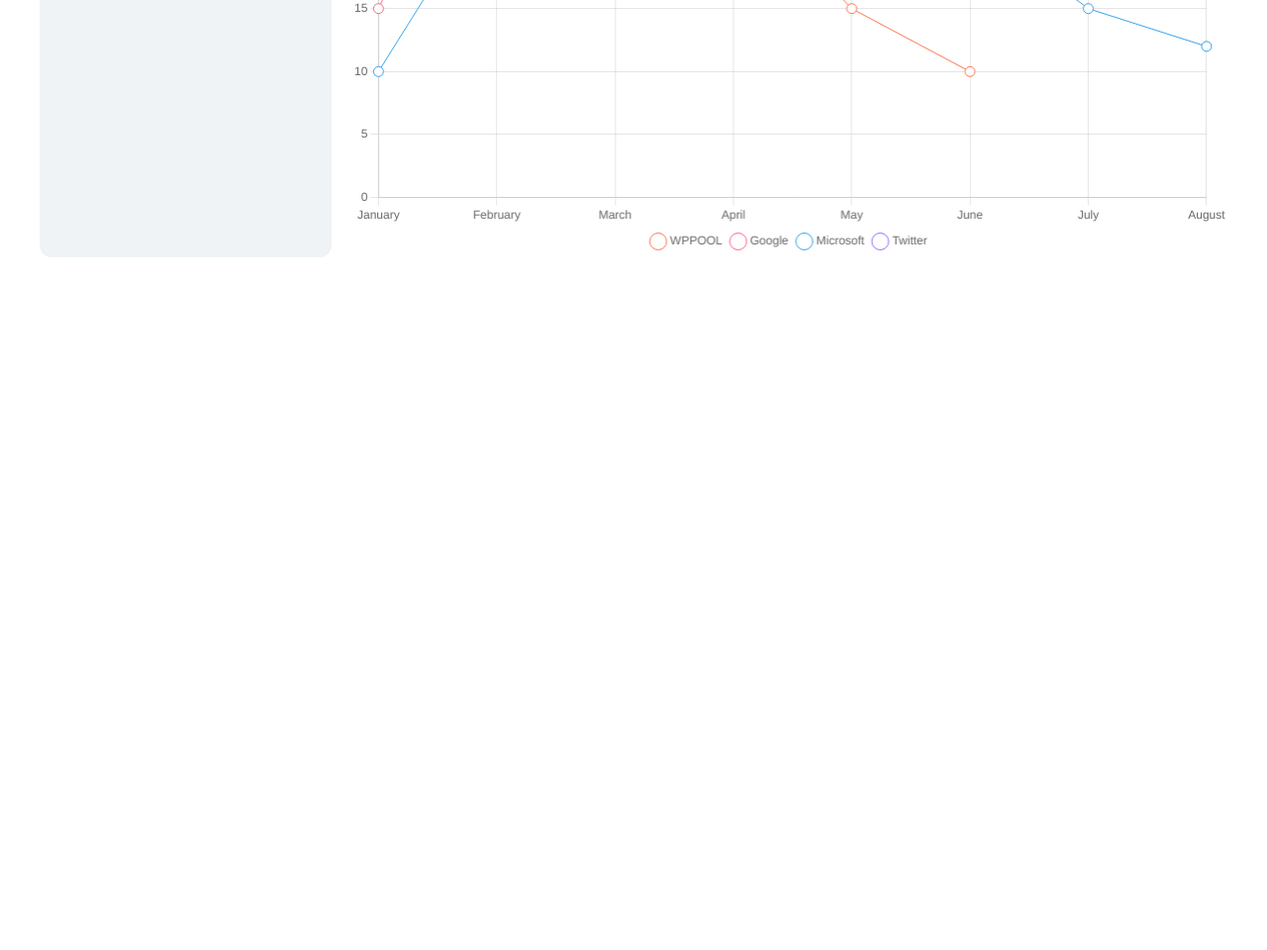
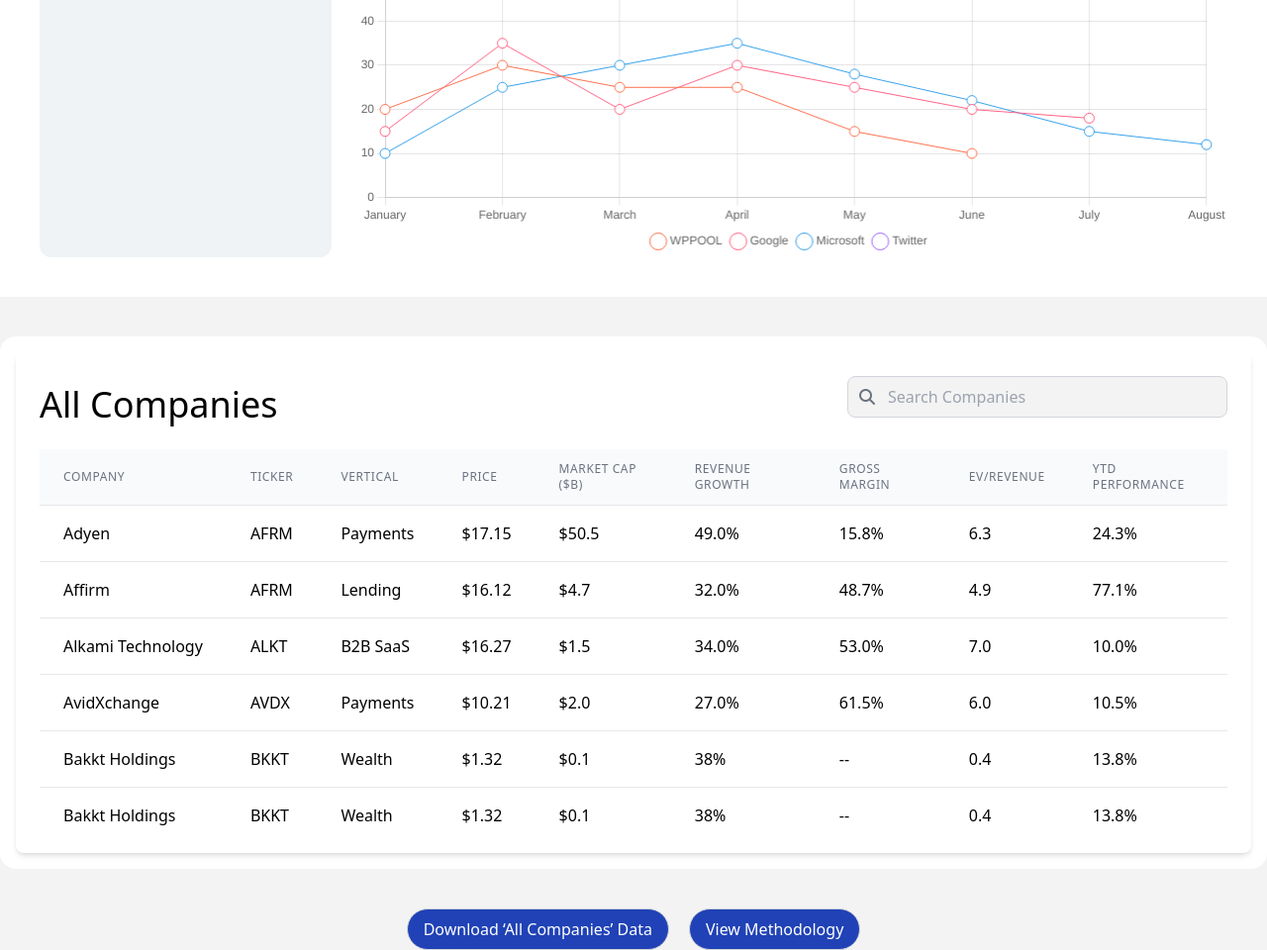
Before and after one commit to developersajadur/WPPOOL-TASK, a plain HTML site: page index.html in a window 1280 px wide. Shown: the part 1270-2230 px from the top of the page at 99% size. Before the commit the page ends 1570 px from the top, so only its background shows below. Drawn offline with nearby package versions, Linux system fonts and the light colour scheme.

Commit message:
Companies section add

```diff
--- a/chart.js
+++ b/chart.js
@@ -35,6 +35,7 @@
         scales: {
             y: {
                 min: 0,
+                max:100,
             }
         },
         plugins: {
--- /dev/null
+++ b/company.js
@@ -0,0 +1,21 @@
+fetch('company.json')
+            .then(response => response.json())
+            .then(data => {
+                const tableBody = document.getElementById('company-table-body');
+                data.forEach(company => {
+                    const row = document.createElement('tr');
+                    row.innerHTML = `
+                        <td class="px-6 py-4 whitespace-nowrap">${company.company}</td>
+                        <td class="px-6 py-4 whitespace-nowrap">${company.ticker}</td>
+                        <td class="px-6 py-4 whitespace-nowrap">${company.vertical}</td>
+                        <td class="px-6 py-4 whitespace-nowrap">${company.price}</td>
+                        <td class="px-6 py-4 whitespace-nowrap">${company.marketCap}</td>
+                        <td class="px-6 py-4 whitespace-nowrap">${company.revenueGrowth}</td>
+                        <td class="px-6 py-4 whitespace-nowrap">${company.grossMargin}</td>
+                        <td class="px-6 py-4 whitespace-nowrap">${company.evRevenue}</td>
+                        <td class="px-6 py-4 whitespace-nowrap">${company.ytdPerformance}</td>
+                    `;
+                    tableBody.appendChild(row);
+                });
+            })
+            .catch(error => console.error('Error fetching data:', error));
--- /dev/null
+++ b/company.json
@@ -0,0 +1,101 @@
+[
+    {
+        "company": "Adyen",
+        "ticker": "AFRM",
+        "vertical": "Payments",
+        "price": "$17.15",
+        "marketCap": "$50.5",
+        "revenueGrowth": "49.0%",
+        "grossMargin": "15.8%",
+        "evRevenue": "6.3",
+        "ytdPerformance": "24.3%"
+    },
+    {
+        "company": "Affirm",
+        "ticker": "AFRM",
+        "vertical": "Lending",
+        "price": "$16.12",
+        "marketCap": "$4.7",
+        "revenueGrowth": "32.0%",
+        "grossMargin": "48.7%",
+        "evRevenue": "4.9",
+        "ytdPerformance": "77.1%"
+    },
+    {
+        "company": "Alkami Technology",
+        "ticker": "ALKT",
+        "vertical": "B2B SaaS",
+        "price": "$16.27",
+        "marketCap": "$1.5",
+        "revenueGrowth": "34.0%",
+        "grossMargin": "53.0%",
+        "evRevenue": "7.0",
+        "ytdPerformance": "10.0%"
+    },
+    {
+        "company": "AvidXchange",
+        "ticker": "AVDX",
+        "vertical": "Payments",
+        "price": "$10.21",
+        "marketCap": "$2.0",
+        "revenueGrowth": "27.0%",
+        "grossMargin": "61.5%",
+        "evRevenue": "6.0",
+        "ytdPerformance": "10.5%"
+    },
+    {
+        "company": "Bakkt Holdings",
+        "ticker": "BKKT",
+        "vertical": "Wealth",
+        "price": "$1.32",
+        "marketCap": "$0.1",
+        "revenueGrowth": "38%",
+        "grossMargin": "--",
+        "evRevenue": "0.4",
+        "ytdPerformance": "13.8%"
+    },
+    {
+        "company": "Bakkt Holdings",
+        "ticker": "BKKT",
+        "vertical": "Wealth",
+        "price": "$1.32",
+        "marketCap": "$0.1",
+        "revenueGrowth": "38%",
+        "grossMargin": "--",
+        "evRevenue": "0.4",
+        "ytdPerformance": "13.8%"
+    },
+    {
+        "company": "Bakkt Holdings",
+        "ticker": "BKKT",
+        "vertical": "Wealth",
+        "price": "$1.32",
+        "marketCap": "$0.1",
+        "revenueGrowth": "38%",
+        "grossMargin": "--",
+        "evRevenue": "0.4",
+        "ytdPerformance": "13.8%"
+    },
+    {
+        "company": "Bakkt Holdings",
+        "ticker": "BKKT",
+        "vertical": "Wealth",
+        "price": "$1.32",
+        "marketCap": "$0.1",
+        "revenueGrowth": "38%",
+        "grossMargin": "--",
+        "evRevenue": "0.4",
+        "ytdPerformance": "13.8%"
+    },
+    {
+        "company": "Virtu Financial Inc",
+        "ticker": "VIRT",
+        "vertical": "Wealth",
+        "price": "$17.0",
+        "marketCap": "$3.1",
+        "revenueGrowth": "-22.0%",
+        "grossMargin": "38.2%",
+        "evRevenue": "2.6",
+        "ytdPerformance": "-17.8%"
+    }
+]
--- a/index.html
+++ b/index.html
@@ -9,7 +9,7 @@
     <script src="https://cdn.jsdelivr.net/npm/chart.js"></script>
     <title>WPPOOL TASK</title>
 </head>
-<body>
+<body class="bg-[#F3F3F3]">
     <!-- Top Section Header -->
     <header id="header-top" class="header-top w-full bg-[#2042B6] flex items-center py-4 px-2 lg:px-10">
         <div class="flex items-center justify-between w-full">
@@ -173,9 +173,48 @@
         </div>
         </div>
       </section>
+      <!-- All Companies -->
+       <section class="mt-10 ">
+        <div class="container bg-white rounded-2xl mx-auto p-4">
+          <div class="bg-white p-6 rounded-lg shadow-md">
+             <div class="flex justify-between items-center">
+              <h1 class="text-4xl font-normal mb-4">All Companies</h1>
+              <form action="" class="relative mb-8">
+                <i class="fa-solid fa-magnifying-glass absolute left-3 top-1/2 transform -translate-y-1/2 text-gray-500"></i>
+                <input type="text" required placeholder="Search Companies" class="w-96 pl-10 pr-3 py-2 border border-gray-300 bg-[#F3F3F3] rounded-lg focus:outline-none focus:ring-2 focus:ring-indigo-500">
+              </form>
+             </div>
+              <div class="overflow-x-auto max-h-96 overflow-y-auto">
+                  <table class="min-w-full divide-y divide-gray-200">
+                      <thead class="bg-gray-50">
+                          <tr>
+                              <th class="px-6 py-3 text-left text-xs font-medium text-gray-500 uppercase tracking-wider">Company</th>
+                              <th class="px-6 py-3 text-left text-xs font-medium text-gray-500 uppercase tracking-wider">Ticker</th>
+                              <th class="px-6 py-3 text-left text-xs font-medium text-gray-500 uppercase tracking-wider">Vertical</th>
+                              <th class="px-6 py-3 text-left text-xs font-medium text-gray-500 uppercase tracking-wider">Price</th>
+                              <th class="px-6 py-3 text-left text-xs font-medium text-gray-500 uppercase tracking-wider">Market Cap ($B)</th>
+                              <th class="px-6 py-3 text-left text-xs font-medium text-gray-500 uppercase tracking-wider">Revenue Growth</th>
+                              <th class="px-6 py-3 text-left text-xs font-medium text-gray-500 uppercase tracking-wider">Gross Margin</th>
+                              <th class="px-6 py-3 text-left text-xs font-medium text-gray-500 uppercase tracking-wider">EV/Revenue</th>
+                              <th class="px-6 py-3 text-left text-xs font-medium text-gray-500 uppercase tracking-wider">YTD Performance</th>
+                          </tr>
+                      </thead>
+                      <tbody id="company-table-body" class="bg-white divide-y divide-gray-200">
+                          <!-- Data will be populated here by JavaScript -->
+                      </tbody>
+                  </table>
+              </div>
+          </div>
+      </div>
+      <div class="w-full flex items-center justify-center gap-5 mt-10">
+        <button class="w-fit px-4 py-2 rounded-full border bg-[#2042B6] text-white border-gray-300">Download ‘All Companies’ Data</button>
+        <button class="w-fit px-4 py-2 rounded-full border bg-[#2042B6] text-white border-gray-300">View Methodology</div>
+      </button>
+       </section>
 
 
     <script src="/script.js"></script>
     <script src="/chart.js"></script>
+    <script src="/company.js"></script>
 </body>
 </html>
```
Also changed, not shown: tailwind.config.js (added, +8 -0 lines).
